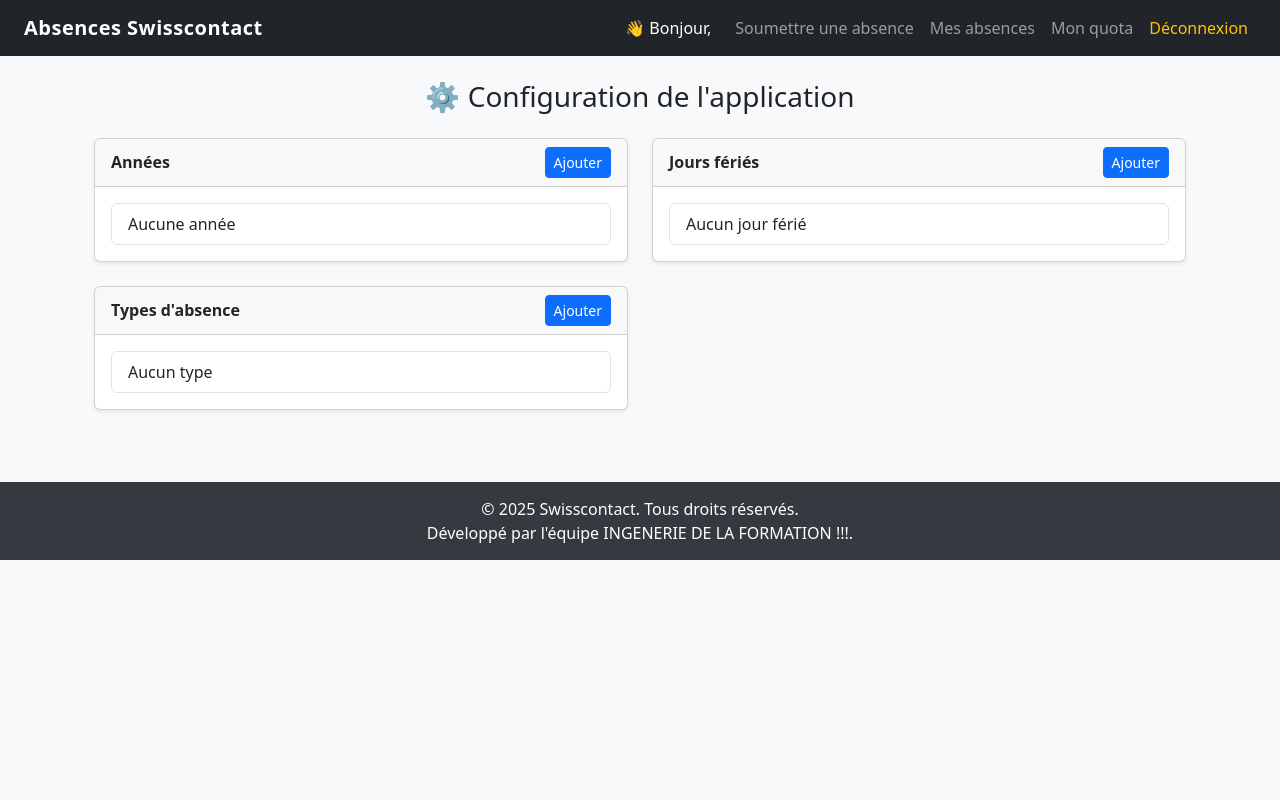
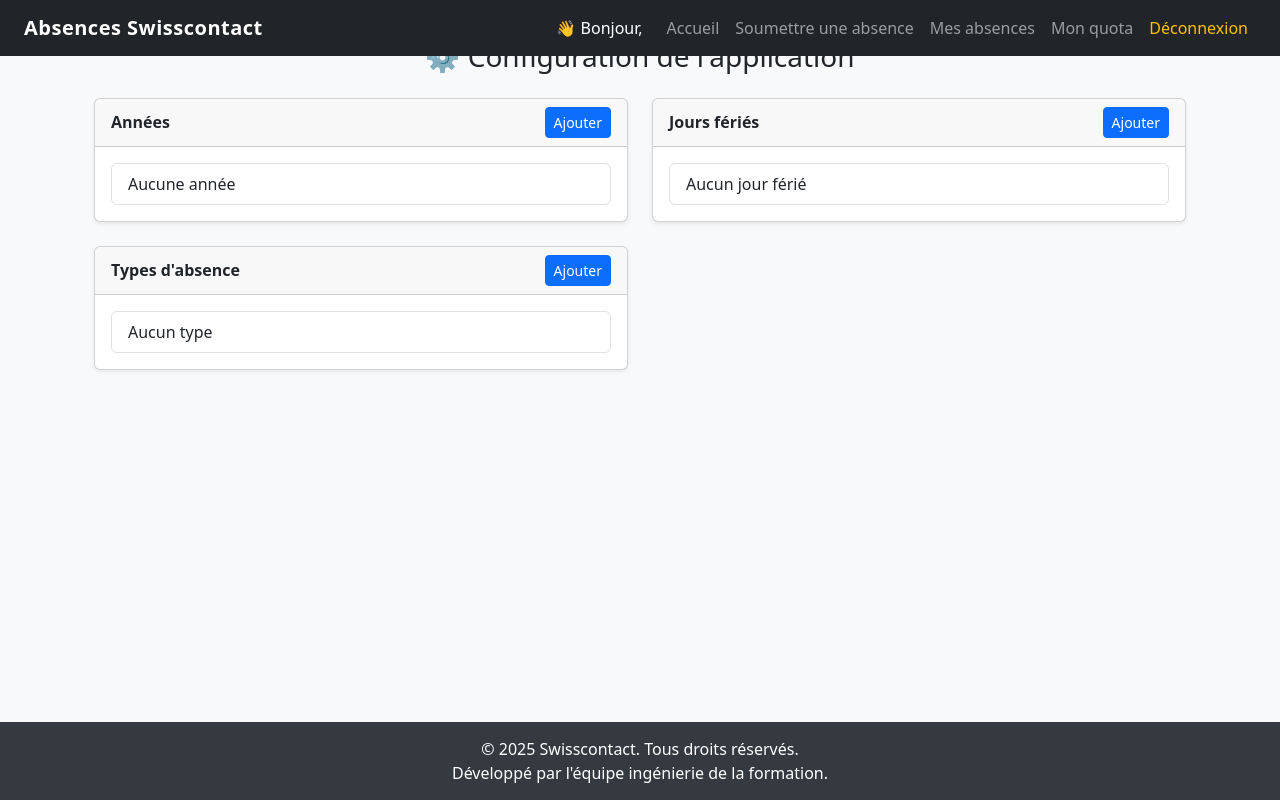
Before and after one commit to hasnayamba/plateforme-de-gestion-des-absences-, a Django app: page /configurations/ in a window 1280 px wide. Run offline with Django 5.2, Linux system fonts and the light colour scheme; data comes from the database, SQL or seed files in the repository; data that the repository does not hold is empty; parts of the project's set-up code (start-up, migrations or seed data) failed here and were passed over.

Commit message:
base accueil update

```diff
--- a/absences/templates/base.html
+++ b/absences/templates/base.html
@@ -2,20 +2,38 @@
 <!DOCTYPE html>
 <html lang="fr">
 <head>
-    <meta charset="UTF-8">
+    <meta charset="UTF-8" />
+    <meta name="viewport" content="width=device-width, initial-scale=1" />
     <title>{% block title %}Gestion des Absences{% endblock %}</title>
-    <link href="https://cdn.jsdelivr.net/npm/bootstrap@5.3.0/dist/css/bootstrap.min.css" rel="stylesheet">
-    <link rel="stylesheet" href="https://cdn.jsdelivr.net/npm/bootstrap-icons@1.10.5/font/bootstrap-icons.css">
-    <link rel="stylesheet" href="{% static 'css/styles.css' %}">
-</head>
+
+    <!-- Bootstrap CSS -->
+    <link href="https://cdn.jsdelivr.net/npm/bootstrap@5.3.0/dist/css/bootstrap.min.css" rel="stylesheet" />
+    <link href="https://cdn.jsdelivr.net/npm/bootstrap-icons@1.10.5/font/bootstrap-icons.css" rel="stylesheet" />
+    <link rel="stylesheet" href="{% static 'css/styles.css' %}" />
+
     <style>
-    body {
+        /* Reset and base */
+        body, html {
+            height: 100%;
             background-color: #f8f9fa;
+            margin: 0;
         }
-    .main-container {
+
+        /* Wrapper to keep footer bottom */
+        #page-wrapper {
+            min-height: 100vh;
+            display: flex;
+            flex-direction: column;
+        }
+
+        /* Main content grows */
+        main {
+            flex-grow: 1;
             margin-top: 80px;
-        min-height: calc(100vh - 160px);
+            margin-bottom: 40px;
         }
+
+        /* Login box style (if used) */
         .login-box {
             max-width: 400px;
             margin: auto;
@@ -24,70 +42,72 @@
             border-radius: 15px;
             box-shadow: 0 0 20px rgba(0,0,0,0.05);
         }
+
         footer {
             background-color: #343a40;
             color: white;
             text-align: center;
             padding: 15px 0;
-        position: relative;
-        bottom: 0;
-        width: 100%;
+            flex-shrink: 0;
         }
+
         .navbar-brand {
-        font-weight: bold;
+            font-weight: 700;
             letter-spacing: 0.5px;
         }
     </style>
+</head>
 
 <body>
-    <nav class="navbar navbar-expand-lg navbar-dark bg-dark px-4">
+    <div id="page-wrapper">
+
+        <nav class="navbar navbar-expand-lg navbar-dark bg-dark fixed-top px-4">
             <a class="navbar-brand" href="#">Absences Swisscontact</a>
+
+            <button class="navbar-toggler" type="button" data-bs-toggle="collapse" data-bs-target="#navbarMain" aria-controls="navbarMain" aria-expanded="false" aria-label="Toggle navigation">
+                <span class="navbar-toggler-icon"></span>
+            </button>
+
+            <div class="collapse navbar-collapse" id="navbarMain">
                 <ul class="navbar-nav ms-auto align-items-center">
                     <li class="nav-item me-3 text-white">
                         👋 Bonjour, {{ request.user.first_name }} {{ request.user.last_name }}
                     </li>
-
-            {% if request.user.profile.role == 'collaborateur' %}
                     <li class="nav-item"><a class="nav-link" href="{% url 'dashboard_collaborateur' %}">Accueil</a></li>
-            {% elif request.user.profile.role == 'drh' %}
-                <li class="nav-item"><a class="nav-link" href="{% url 'dashboard_drh' %}">Accueil</a></li>
-            {% elif request.user.profile.role == 'dp' %}
-                <li class="nav-item"><a class="nav-link" href="{% url 'dashboard_dp' %}">Accueil</a></li>
-            {% elif request.user.profile.role == 'superieur' %}
-                <li class="nav-item"><a class="nav-link" href="{% url 'dashboard_superieur' %}">Accueil</a></li>
-            {% endif %}
-
                     <li class="nav-item"><a class="nav-link" href="{% url 'soumettre_absence' %}">Soumettre une absence</a></li>
                     <li class="nav-item"><a class="nav-link" href="{% url 'mes_absences' %}">Mes absences</a></li>
                     <li class="nav-item"><a class="nav-link" href="{% url 'mon_quota' %}">Mon quota</a></li>
                     <li class="nav-item"><a class="nav-link text-warning" href="{% url 'logout' %}">Déconnexion</a></li>
                 </ul>
+            </div>
         </nav>
 
-    <div class="container mt-3">
-        <!-- Bouton de retour vers le dashboard selon rôle -->
+        <main class="container mt-3">
+            <!-- Bouton retour dashboard selon rôle -->
             {% if request.user.profile.role == 'collaborateur' %}
-            <a href="{% url 'dashboard_collaborateur' %}" class="btn btn-outline-primary">&larr; Retour</a>
+                <a href="{% url 'dashboard_collaborateur' %}" class="btn btn-outline-primary mb-3">&larr; Retour</a>
             {% elif request.user.profile.role == 'drh' %}
-            <a href="{% url 'dashboard_drh' %}" class="btn btn-outline-primary">&larr; Retour</a>
+                <a href="{% url 'dashboard_drh' %}" class="btn btn-outline-primary mb-3">&larr; Retour</a>
             {% elif request.user.profile.role == 'dp' %}
-            <a href="{% url 'dashboard_dp' %}" class="btn btn-outline-primary">&larr; Retour</a>
+                <a href="{% url 'dashboard_dp' %}" class="btn btn-outline-primary mb-3">&larr; Retour</a>
             {% elif request.user.profile.role == 'superieur' %}
-            <a href="{% url 'dashboard_superieur' %}" class="btn btn-outline-primary">&larr; Retour</a>
+                <a href="{% url 'dashboard_superieur' %}" class="btn btn-outline-primary mb-3">&larr; Retour</a>
             {% endif %}
+
+            {% block content %}
+            {% endblock %}
+        </main>
+
+        <footer>
+            <div class="container">
+                <p class="mb-0">© 2025 Swisscontact. Tous droits réservés.</p>
+                <p class="mb-0">Développé par l'équipe ingénierie de la formation.</p>
+            </div>
+        </footer>
+
     </div>
 
-    <div class="container mt-4">
-        {% block content %}
-        {% endblock %}
-    </div>
-
+    <!-- Bootstrap JS Bundle -->
     <script src="https://cdn.jsdelivr.net/npm/bootstrap@5.3.0/dist/js/bootstrap.bundle.min.js"></script>
 </body>
 </html>
-<footer class="mt-5">
-    <div class="container">
-        <p class="mb-0">© 2025 Swisscontact. Tous droits réservés.</p>
-        <p class="mb-0">Développé par l'équipe INGENERIE DE LA FORMATION !!!.</p>
-    </div>
-</footer>
```
Also changed, not shown: absences/templates/accueil.html (+25 -46 lines). Lines whose indentation alone changed are shown as unchanged.
